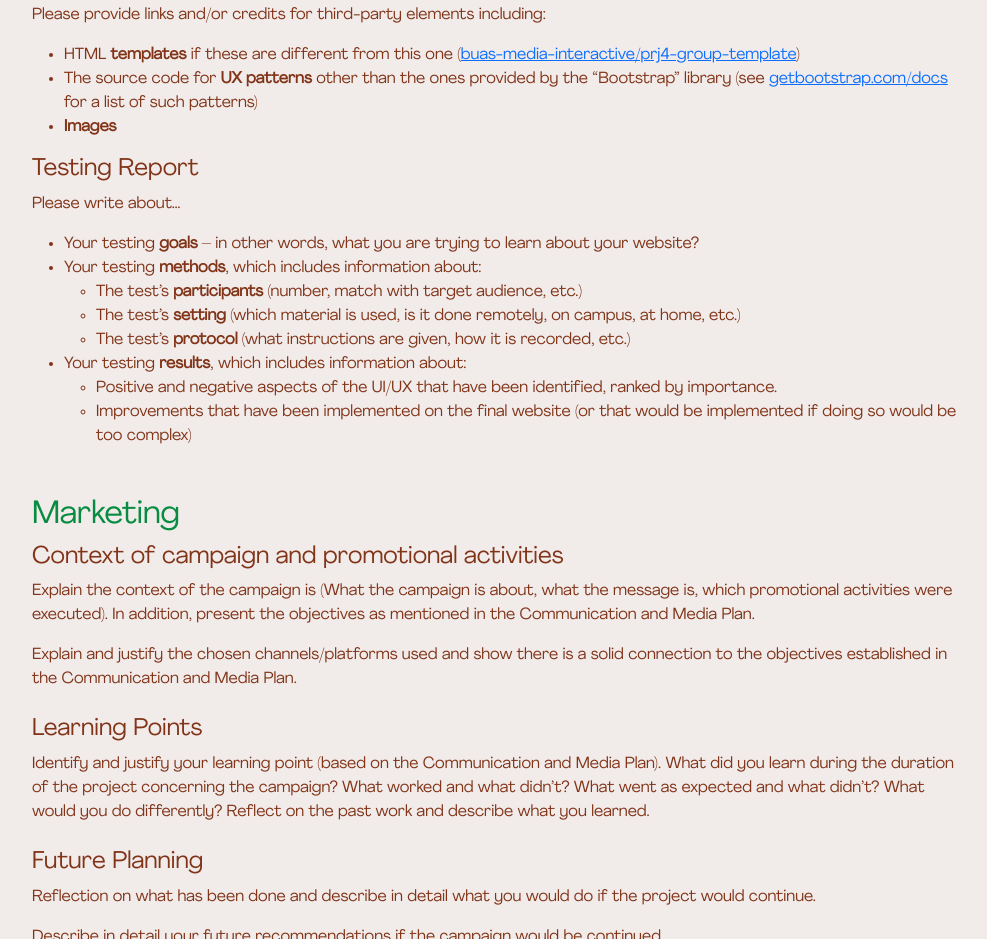
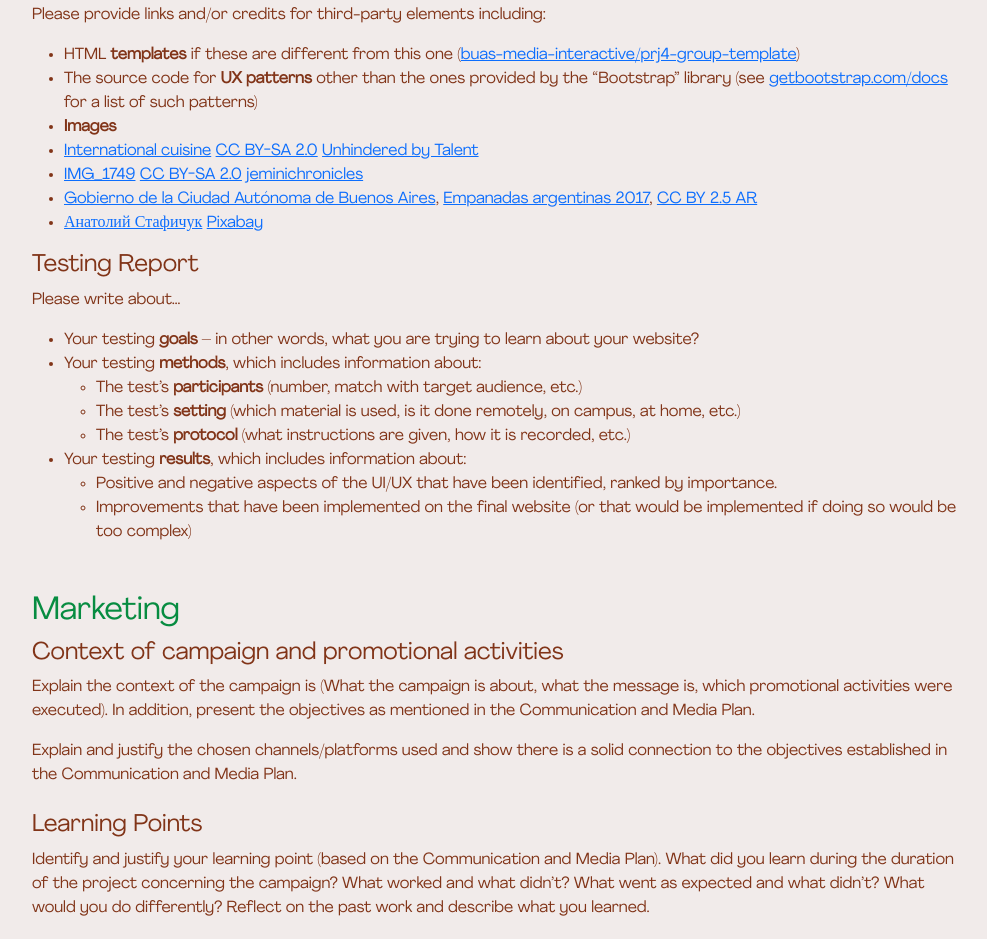
Before and after one commit to zetspets/ForeignFriendsComm, a plain HTML site: page corporate.html in a window 1280 px wide. Shown: the part 1718-2657 px from the top of the page, without its empty margins (240-1227 px from the left). Drawn offline with nearby package versions, Linux system fonts and the light colour scheme.

Commit message:
radgj;rekj

```diff
--- a/corporate.html
+++ b/corporate.html
@@ -217,6 +217,14 @@ p.customfont {
             <li>HTML <strong>templates</strong> if these are different from this one (<a href="https://github.com/buas-media-interactive/prj4-group-template" target="_blank">buas-media-interactive/prj4-group-template</a>)</li>
             <li>The source code for <strong>UX patterns</strong> other than the ones provided by the “Bootstrap” library (see <a href="https://getbootstrap.com/docs/5.2/" target="_blank">getbootstrap.com/docs</a> for a list of such patterns)</li>
             <li><strong>Images</strong>
+				<li><a href="https://www.flickr.com/photos/nicmcphee/99228701/" target="_blank">International cuisine</a> <a rel="license" href="https://creativecommons.org/licenses/by-sa/2.0/" target="_blank">CC BY-SA 2.0</a> <a xmlns:cc="http://creativecommons.org/ns#" rel="cc:attributionURL" property="cc:attributionName" href="https://www.flickr.com/people/nicmcphee/" target="_blank">Unhindered by Talent</a>
+			  </li>
+			  <li> <a href="https://www.flickr.com/photos/jeminichronicles/4473203835/" target="_blank">IMG_1749</a> <a rel="license" href="https://creativecommons.org/licenses/by-sa/2.0/" target="_blank">CC BY-SA 2.0</a> <a xmlns:cc="http://creativecommons.org/ns#" rel="cc:attributionURL" property="cc:attributionName" href="https://www.flickr.com/people/jeminichronicles/" target="_blank">jeminichronicles</a>
+			  </li>
+			  <li><a href="http://www.buenosaires.gob.ar/">Gobierno de la Ciudad Autónoma de Buenos Aires</a>, <a href="https://commons.wikimedia.org/wiki/File:Empanadas_argentinas_2017.jpg">Empanadas argentinas 2017</a>, <a href="https://creativecommons.org/licenses/by/2.5/ar/deed.en" rel="license">CC BY 2.5 AR</a>
+			  </li>
+			  <li><a href="https://pixabay.com/users/stafichukanatoly-3558116/?utm_source=link-attribution&amp;utm_medium=referral&amp;utm_campaign=image&amp;utm_content=2023480">Анатолий Стафичук</a> <a href="https://pixabay.com//?utm_source=link-attribution&amp;utm_medium=referral&amp;utm_campaign=image&amp;utm_content=2023480">Pixabay</a>
+			  </li>
 			  </li>
           </ul>
           <h4 id="production-3" class="mt-2">Testing Report</h4>
```
